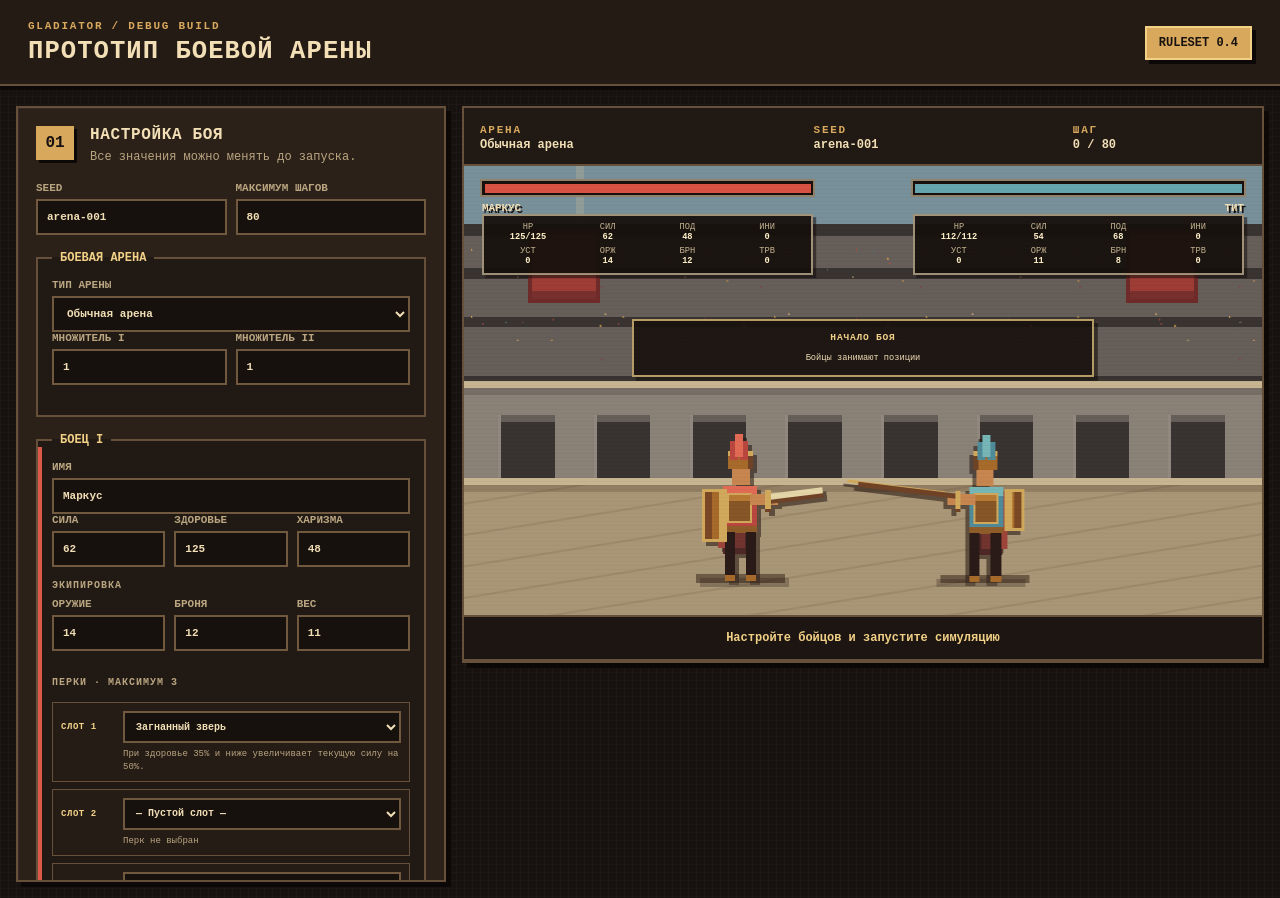
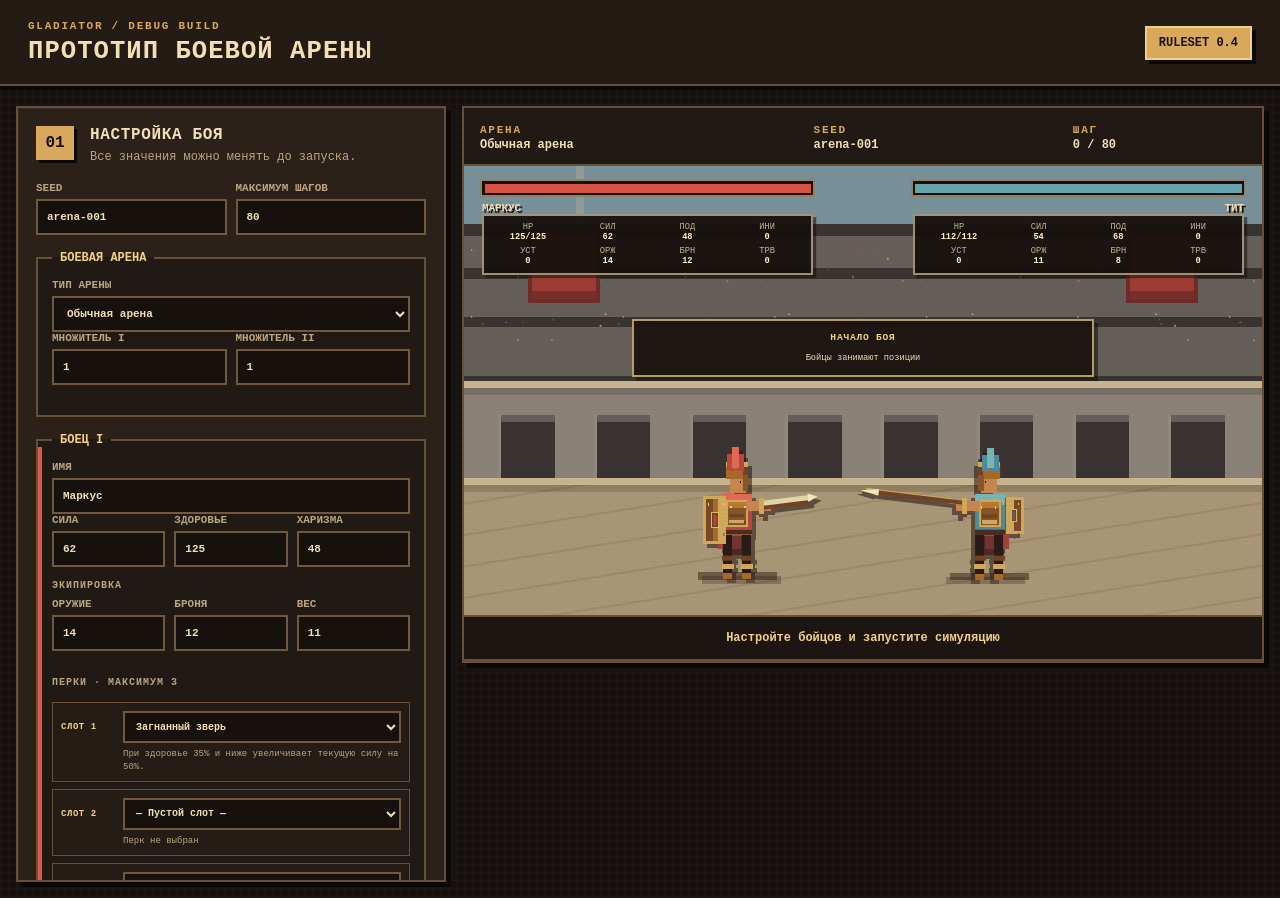
Before and after one commit to Snikius/Gladiator, a website: page prototypes/battle-arena/index.html in a window 1280 px wide. Drawn offline with Linux system fonts and the light colour scheme.

```diff
--- a/prototypes/battle-arena/app.js
+++ b/prototypes/battle-arena/app.js
@@ -465,7 +465,7 @@
   drawHud(fighters[0], 9, "#d75343");
   drawHud(fighters[1], 218, "#66a5ad");
 
-  if (snapshot?.lastAction?.outcome === "hit") {
+  if (snapshot?.lastAction?.outcome === "hit" && snapshot.label !== "Итог боя") {
     const targetX = snapshot.lastAction.targetId === fighters[0].id ? 103 : 219;
     context.fillStyle = "#f4d77f";
     context.fillRect(targetX, 132, 3, 3);
@@ -543,7 +543,7 @@
 
   const impact = elements.pixelArena.querySelector(".pixel-impact");
   impact.className = "pixel-impact";
-  if (snapshot?.lastAction?.outcome === "hit") {
+  if (snapshot?.lastAction?.outcome === "hit" && snapshot.label !== "Итог боя") {
     const targetIndex = fighters.findIndex((fighter) => fighter.id === snapshot.lastAction.targetId);
     void impact.offsetWidth;
     impact.classList.add("visible", targetIndex === 0 ? "target-one" : "target-two");
--- a/prototypes/battle-arena/index.html
+++ b/prototypes/battle-arena/index.html
@@ -5,7 +5,7 @@
     <meta name="viewport" content="width=device-width, initial-scale=1.0" />
     <meta name="color-scheme" content="dark" />
     <title>Gladiator — прототип боевой арены</title>
-    <link rel="stylesheet" href="./styles.css?v=11" />
+    <link rel="stylesheet" href="./styles.css?v=12" />
   </head>
   <body>
     <header class="topbar">
@@ -254,7 +254,7 @@
       </section>
     </main>
 
-    <script src="./battle-engine.js?v=11"></script>
-    <script src="./app.js?v=11"></script>
+    <script src="./battle-engine.js?v=12"></script>
+    <script src="./app.js?v=12"></script>
   </body>
 </html>
--- a/prototypes/battle-arena/styles.css
+++ b/prototypes/battle-arena/styles.css
@@ -759,9 +759,9 @@
   --team-light: #e06a54;
   position: absolute;
   z-index: 5;
-  bottom: 8%;
-  width: 7.2%;
-  height: 27.5%;
+  bottom: 8.5%;
+  width: 6.4%;
+  height: 24.5%;
   filter: drop-shadow(4px 4px 0 rgba(35, 20, 14, 0.55));
 }
 
@@ -798,6 +798,17 @@
   box-shadow: inset 0 27% 0 #dda064, inset -18% 0 0 #9c623f;
 }
 
+.fighter-head::before {
+  content: "";
+  position: absolute;
+  top: 43%;
+  left: 64%;
+  width: 10%;
+  height: 9%;
+  background: #241714;
+  box-shadow: 0 140% 0 #704327;
+}
+
 .fighter-helmet {
   top: 0;
   left: 29%;
@@ -805,6 +816,17 @@
   height: 11%;
   background: #a66a2b;
   box-shadow: 0 -5px 0 #d1a95c, inset -5px 0 0 #704327;
+}
+
+.fighter-helmet::after {
+  content: "";
+  position: absolute;
+  top: 70%;
+  right: 0;
+  width: 24%;
+  height: 130%;
+  background: #8b572a;
+  box-shadow: -18px -2px 0 -8px #d1a95c;
 }
 
 .fighter-plume {
@@ -826,6 +848,17 @@
   box-shadow: inset 7px 0 0 #9e443a, 5px 6px 0 #4e2826;
 }
 
+.fighter-cape::before {
+  content: "";
+  position: absolute;
+  top: -4%;
+  right: -8%;
+  width: 18%;
+  height: 12%;
+  background: #e0b861;
+  box-shadow: 0 3px 0 #704327;
+}
+
 .fighter-body {
   top: 25%;
   left: 20%;
@@ -833,6 +866,31 @@
   height: 38%;
   background: var(--team);
   box-shadow: inset 0 9px 0 var(--team-light), inset 0 -7px 0 #8f5b28;
+}
+
+.fighter-body::before {
+  content: "";
+  position: absolute;
+  z-index: 3;
+  top: 27%;
+  right: 7%;
+  width: 9%;
+  height: 34%;
+  opacity: 0;
+  background: #8d1720;
+  box-shadow: -5px 5px 0 -1px #c32c2c;
+  transform: rotate(24deg);
+}
+
+.fighter-body::after {
+  content: "";
+  position: absolute;
+  right: 0;
+  bottom: 4%;
+  left: 0;
+  height: 10%;
+  background: #4b2c21;
+  box-shadow: inset 45% 0 0 #d1a95c, inset 55% 0 0 #7b4826;
 }
 
 .fighter-armor {
@@ -845,6 +903,28 @@
   box-shadow: inset 0 6px 0 #b77a35;
 }
 
+.fighter-armor::before {
+  content: "";
+  position: absolute;
+  top: 18%;
+  left: 13%;
+  width: 9%;
+  height: 10%;
+  background: #f0ca77;
+  box-shadow: 1.1vw 0 0 #f0ca77, 0 1.2vw 0 #704327, 1.1vw 1.2vw 0 #704327;
+}
+
+.fighter-armor::after {
+  content: "";
+  position: absolute;
+  right: 9%;
+  bottom: 8%;
+  left: 9%;
+  height: 14%;
+  background: #d1a95c;
+  box-shadow: 0 -0.45vw 0 #704327;
+}
+
 .fighter-arm {
   top: 31%;
   left: 68%;
@@ -859,6 +939,17 @@
   height: 35%;
   background: #2a1b18;
   box-shadow: 0 6px 0 #a66a2b;
+}
+
+.fighter-leg::after {
+  content: "";
+  position: absolute;
+  right: -15%;
+  bottom: 12%;
+  left: -15%;
+  height: 12%;
+  background: #d1a95c;
+  box-shadow: 0 -0.65vw 0 #704327;
 }
 
 .leg-left {
@@ -877,6 +968,29 @@
   background: #a66a2b;
   border: max(2px, 0.25vw) solid #d1a95c;
   box-shadow: inset 7px 0 0 #7b4826, inset -5px 0 0 #d1a95c;
+}
+
+.fighter-shield::before {
+  content: "";
+  position: absolute;
+  top: 30%;
+  left: 31%;
+  width: 34%;
+  height: 34%;
+  background: var(--team);
+  border: max(1px, 0.15vw) solid #e0b861;
+  box-shadow: inset 0 0 0 max(1px, 0.12vw) #704327;
+}
+
+.fighter-shield::after {
+  content: "";
+  position: absolute;
+  top: 9%;
+  left: 12%;
+  width: 9%;
+  height: 8%;
+  background: #f0ca77;
+  box-shadow: 1.2vw 0 0 #f0ca77, 0 2.35vw 0 #704327, 1.2vw 2.35vw 0 #704327;
 }
 
 .fighter-weapon {
@@ -890,6 +1004,17 @@
   transform-origin: left center;
 }
 
+.fighter-weapon::after {
+  content: "";
+  position: absolute;
+  top: -70%;
+  right: -18%;
+  width: 21%;
+  height: 230%;
+  background: #f2e6bd;
+  clip-path: polygon(0 16%, 100% 50%, 0 84%);
+}
+
 .fighter-weapon-guard {
   top: 28%;
   left: 94%;
@@ -943,6 +1068,10 @@
   animation: wound-flash 700ms steps(4, end);
 }
 
+.dom-fighter.hit .fighter-body::before {
+  animation: wound-cut 750ms steps(4, end);
+}
+
 .dom-fighter-one.dodging {
   animation: dodge-left 900ms steps(4, end);
 }
@@ -978,8 +1107,8 @@
   z-index: 11;
   display: none;
   top: 62%;
-  width: 8%;
-  height: 16%;
+  width: 6.5%;
+  height: 14%;
   pointer-events: none;
 }
 
@@ -988,64 +1117,45 @@
 }
 
 .pixel-impact.target-one {
-  left: 31%;
+  left: 31.5%;
 }
 
 .pixel-impact.target-two {
-  right: 31%;
+  right: 31.5%;
 }
 
 .pixel-impact i {
-  --blood-x: 4vw;
-  --blood-y: 3vw;
+  --blood-x: 2.8vw;
+  --blood-y: 2vw;
   position: absolute;
   top: 32%;
   left: 45%;
-  width: 17%;
-  height: 13%;
+  width: 13%;
+  height: 9%;
   opacity: 0;
   background: #b51624;
-  box-shadow: max(1px, 0.14vw) max(1px, 0.14vw) 0 #3b0b0e;
-  filter: drop-shadow(0 0 max(1px, 0.12vw) rgba(62, 5, 10, 0.7));
-  animation: blood-spray 1100ms steps(7, end) forwards;
-}
-
-.pixel-impact.target-one i:nth-child(1) { --blood-x: -5vw; --blood-y: -2.5vw; }
-.pixel-impact.target-one i:nth-child(2) { --blood-x: -3.3vw; --blood-y: 3.6vw; animation-delay: 45ms; }
-.pixel-impact.target-one i:nth-child(3) { --blood-x: -6.2vw; --blood-y: 1.1vw; animation-delay: 90ms; }
-.pixel-impact.target-one i:nth-child(4) { --blood-x: -1.8vw; --blood-y: 4.5vw; animation-delay: 120ms; }
-.pixel-impact.target-one i:nth-child(5) { --blood-x: 1.4vw; --blood-y: -3vw; animation-delay: 70ms; }
-.pixel-impact.target-one i:nth-child(6) { --blood-x: 1vw; --blood-y: 3.5vw; animation-delay: 150ms; }
-
-.pixel-impact.target-two i:nth-child(1) { --blood-x: 5vw; --blood-y: -2.5vw; }
-.pixel-impact.target-two i:nth-child(2) { --blood-x: 3.3vw; --blood-y: 3.6vw; animation-delay: 45ms; }
-.pixel-impact.target-two i:nth-child(3) { --blood-x: 6.2vw; --blood-y: 1.1vw; animation-delay: 90ms; }
-.pixel-impact.target-two i:nth-child(4) { --blood-x: 1.8vw; --blood-y: 4.5vw; animation-delay: 120ms; }
-.pixel-impact.target-two i:nth-child(5) { --blood-x: -1.4vw; --blood-y: -3vw; animation-delay: 70ms; }
-.pixel-impact.target-two i:nth-child(6) { --blood-x: -1vw; --blood-y: 3.5vw; animation-delay: 150ms; }
-
-.pixel-impact::after {
-  content: "";
-  position: absolute;
-  bottom: -20%;
-  left: 15%;
-  width: 70%;
-  height: 10%;
-  opacity: 0;
-  background: #621018;
-  box-shadow: -0.7vw 0.25vw 0 #3b0b0e, 0.8vw 0.15vw 0 #7c121c;
-  animation: blood-stain 1100ms steps(6, end) forwards;
-}
+  box-shadow: max(1px, 0.1vw) max(1px, 0.1vw) 0 #5d0e15;
+  animation: blood-spray 780ms steps(6, end) forwards;
+}
+
+.pixel-impact.target-one i:nth-child(1) { --blood-x: -3.2vw; --blood-y: -1.7vw; }
+.pixel-impact.target-one i:nth-child(2) { --blood-x: -2.2vw; --blood-y: 2.3vw; animation-delay: 35ms; }
+.pixel-impact.target-one i:nth-child(3) { --blood-x: -3.8vw; --blood-y: 0.7vw; animation-delay: 65ms; }
+.pixel-impact.target-one i:nth-child(4) { --blood-x: -1.2vw; --blood-y: 2.8vw; animation-delay: 90ms; }
+.pixel-impact.target-one i:nth-child(5) { --blood-x: 0.9vw; --blood-y: -1.8vw; animation-delay: 50ms; }
+.pixel-impact.target-one i:nth-child(6) { --blood-x: 0.7vw; --blood-y: 2.1vw; animation-delay: 110ms; }
+
+.pixel-impact.target-two i:nth-child(1) { --blood-x: 3.2vw; --blood-y: -1.7vw; }
+.pixel-impact.target-two i:nth-child(2) { --blood-x: 2.2vw; --blood-y: 2.3vw; animation-delay: 35ms; }
+.pixel-impact.target-two i:nth-child(3) { --blood-x: 3.8vw; --blood-y: 0.7vw; animation-delay: 65ms; }
+.pixel-impact.target-two i:nth-child(4) { --blood-x: 1.2vw; --blood-y: 2.8vw; animation-delay: 90ms; }
+.pixel-impact.target-two i:nth-child(5) { --blood-x: -0.9vw; --blood-y: -1.8vw; animation-delay: 50ms; }
+.pixel-impact.target-two i:nth-child(6) { --blood-x: -0.7vw; --blood-y: 2.1vw; animation-delay: 110ms; }
 
 @keyframes blood-spray {
   0% { opacity: 0; transform: translate(0, 0) scale(0.5); }
   15%, 55% { opacity: 1; }
   100% { opacity: 0; transform: translate(var(--blood-x), var(--blood-y)) scale(1); }
-}
-
-@keyframes blood-stain {
-  0%, 45% { opacity: 0; transform: scaleX(0.2); }
-  70%, 100% { opacity: 0.85; transform: scaleX(1); }
 }
 
 .arena-event {
@@ -1125,6 +1235,11 @@
   30%, 55% { background: #8d1720; filter: brightness(1.35); }
 }
 
+@keyframes wound-cut {
+  0%, 100% { opacity: 0; transform: rotate(24deg) scaleY(0.4); }
+  25%, 70% { opacity: 1; transform: rotate(24deg) scaleY(1); }
+}
+
 @keyframes dodge-left {
   0%, 100% { transform: translateX(0); }
   30%, 60% { transform: translateX(-38%) translateY(-7%); }
```
Also changed, not shown: .github/workflows/pages.yml (added).
